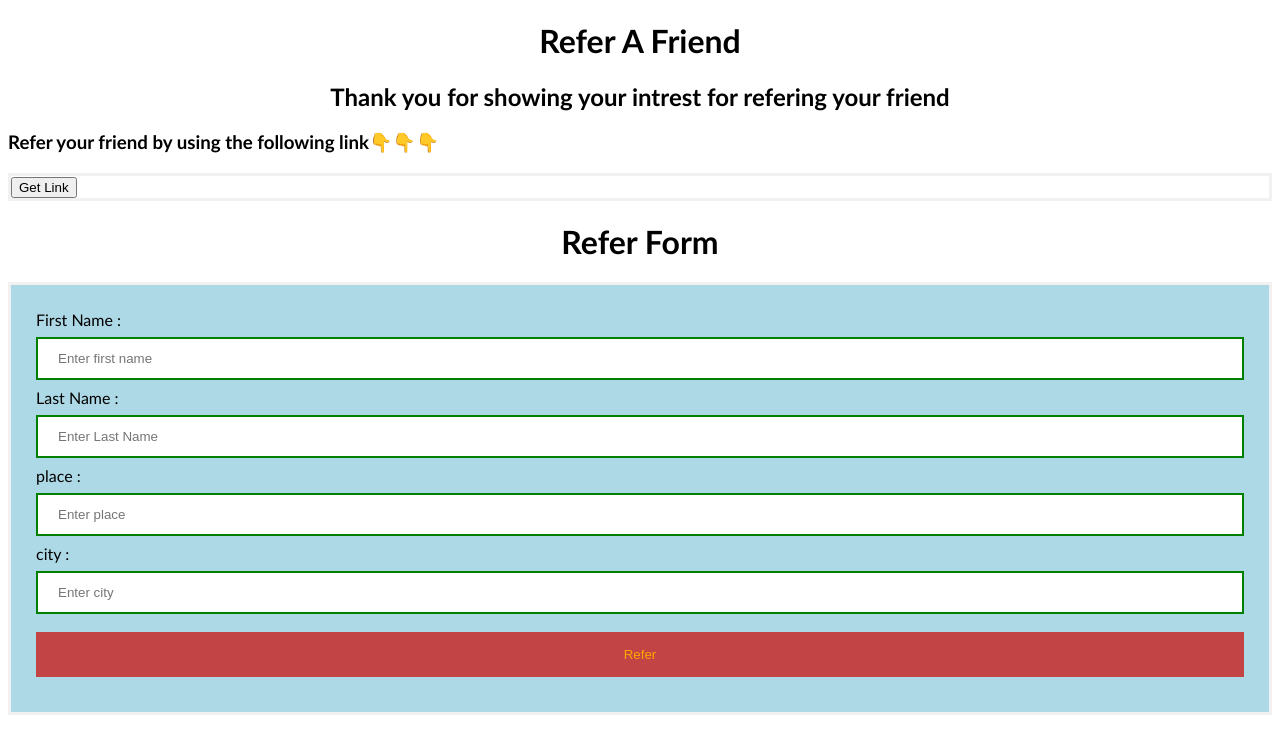
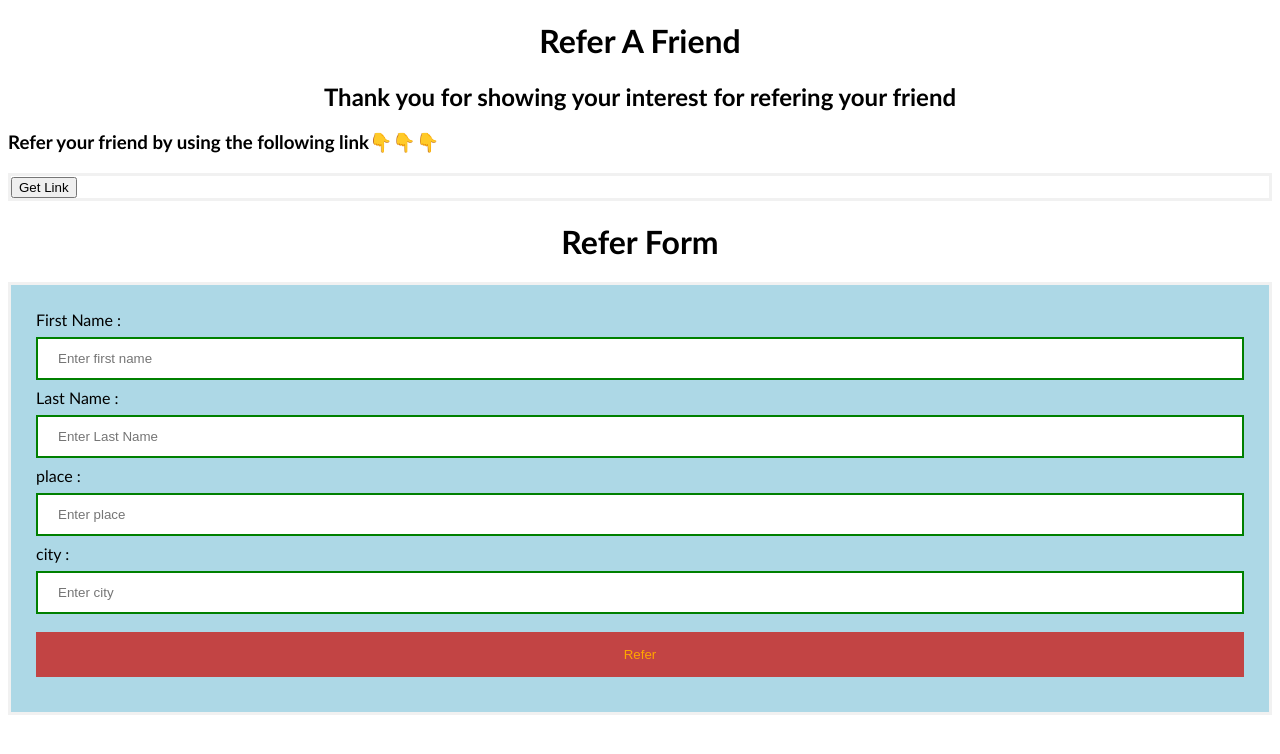
Before and after one commit to vasundharreddy123/Developers_KOC31_CipherSchools, a plain HTML site: page refer0.html in a window 1280 px wide. Drawn offline with Linux system fonts and the light colour scheme.

Commit message:
Update refer0.html

```diff
--- a/refer0.html
+++ b/refer0.html
@@ -19,7 +19,7 @@
     </head>
     <body>
         <h1>Refer A Friend</h1>
-        <h2>Thank you for showing your intrest for refering your friend</h2>
+        <h2>Thank you for showing your interest for refering your friend</h2>
         <h3>Refer your friend by using the following link👇👇👇</h3>
         <form action="surya.php" method="get">
             <input type="submit" value="Get Link">
```
